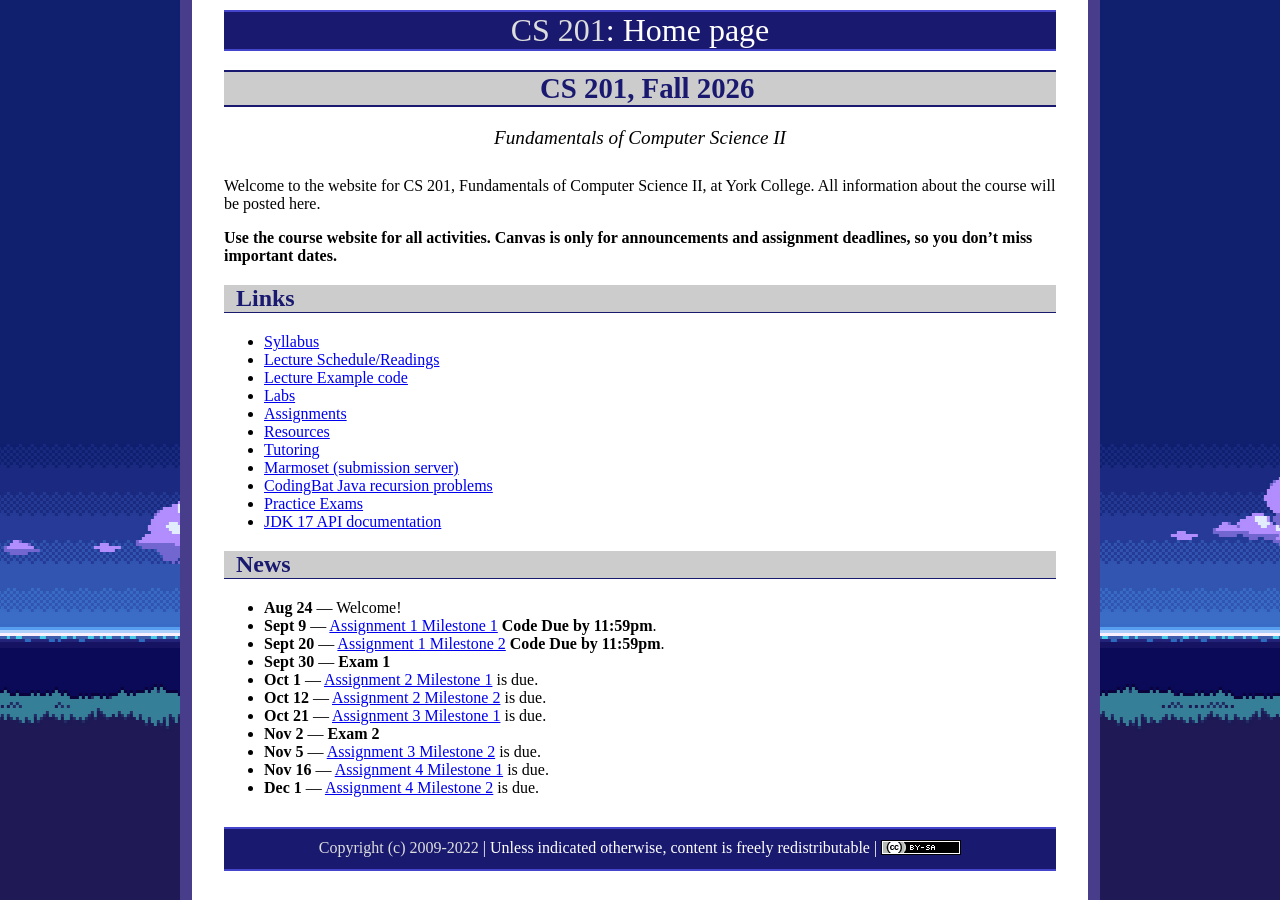
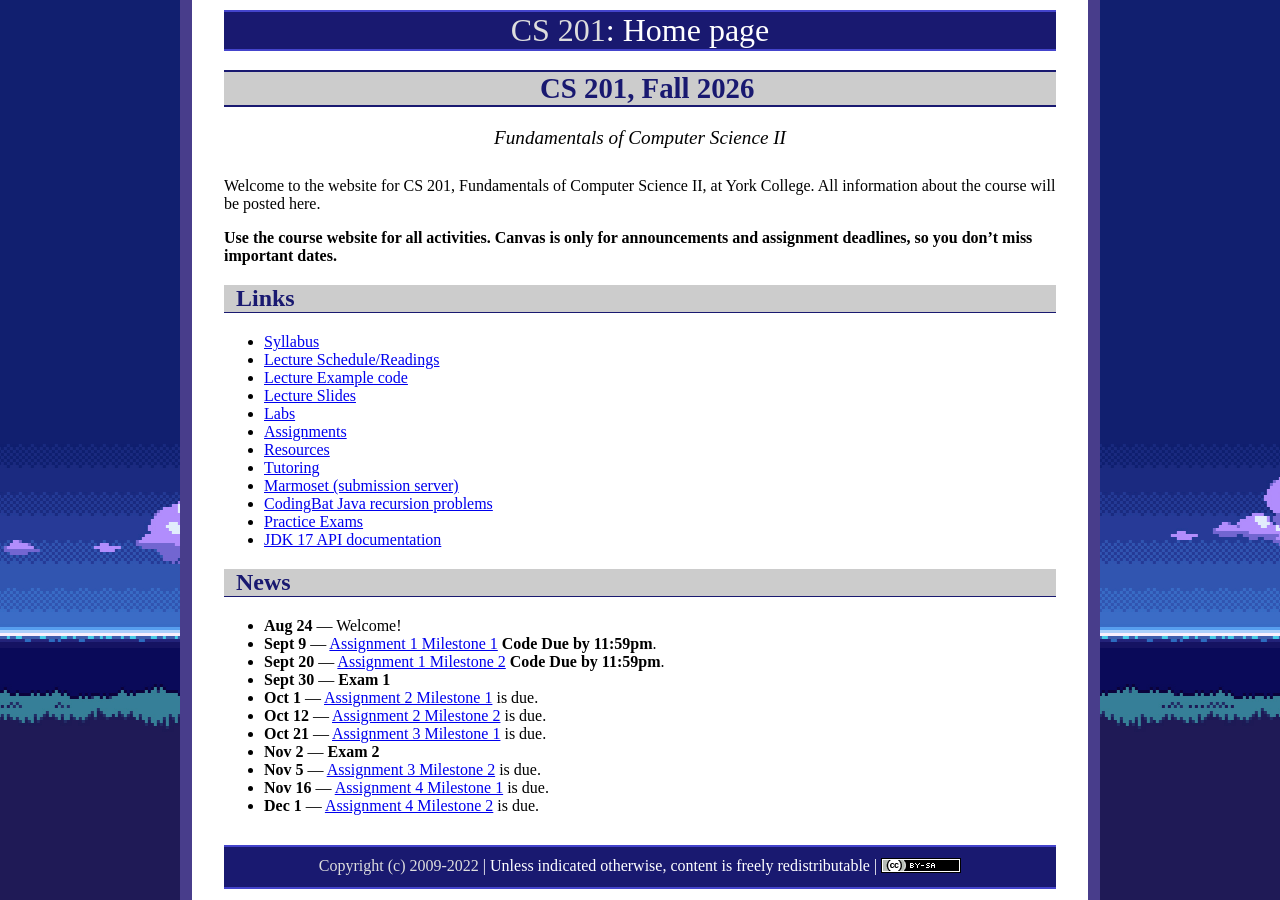
Before and after one commit to ycpcs/cs201-fall2026, a Jekyll site: the page built from index.md, in a window 1280 px wide. Built offline with Jekyll 4.4.1, drawn with Linux system fonts in a browser that asks for light colours.

Commit message:
Update index.md

```diff
--- a/index.md
+++ b/index.md
@@ -16,6 +16,7 @@ Welcome to the website for CS 201, Fundamentals of Computer Science II, at York
 * [Syllabus](syllabus.html)
 * [Lecture Schedule/Readings](schedule.html)
 * [Lecture Example code](examples/index.html)
+* [Lecture Slides](slides/index.html)
 * [Labs](labs/index.html)
 * [Assignments](assign/index.html)
 * [Resources](resources/index.html)
```
